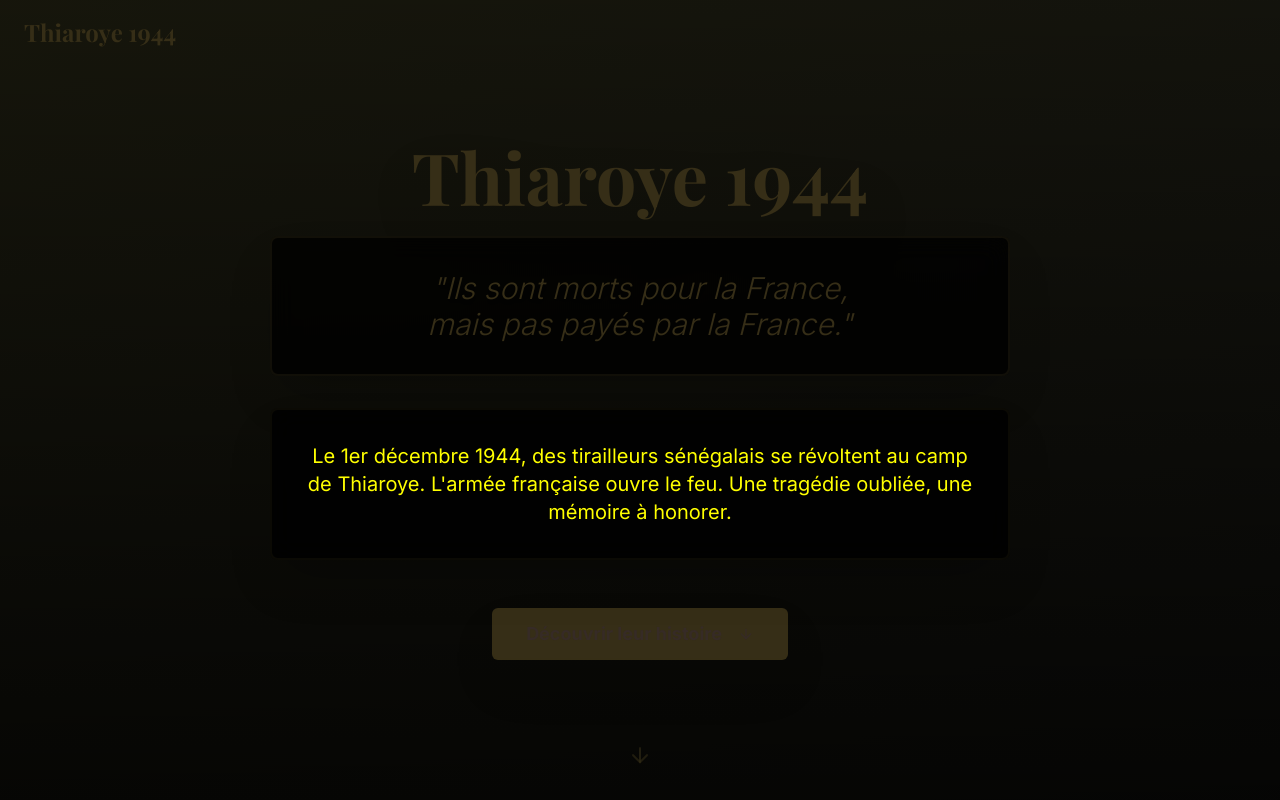
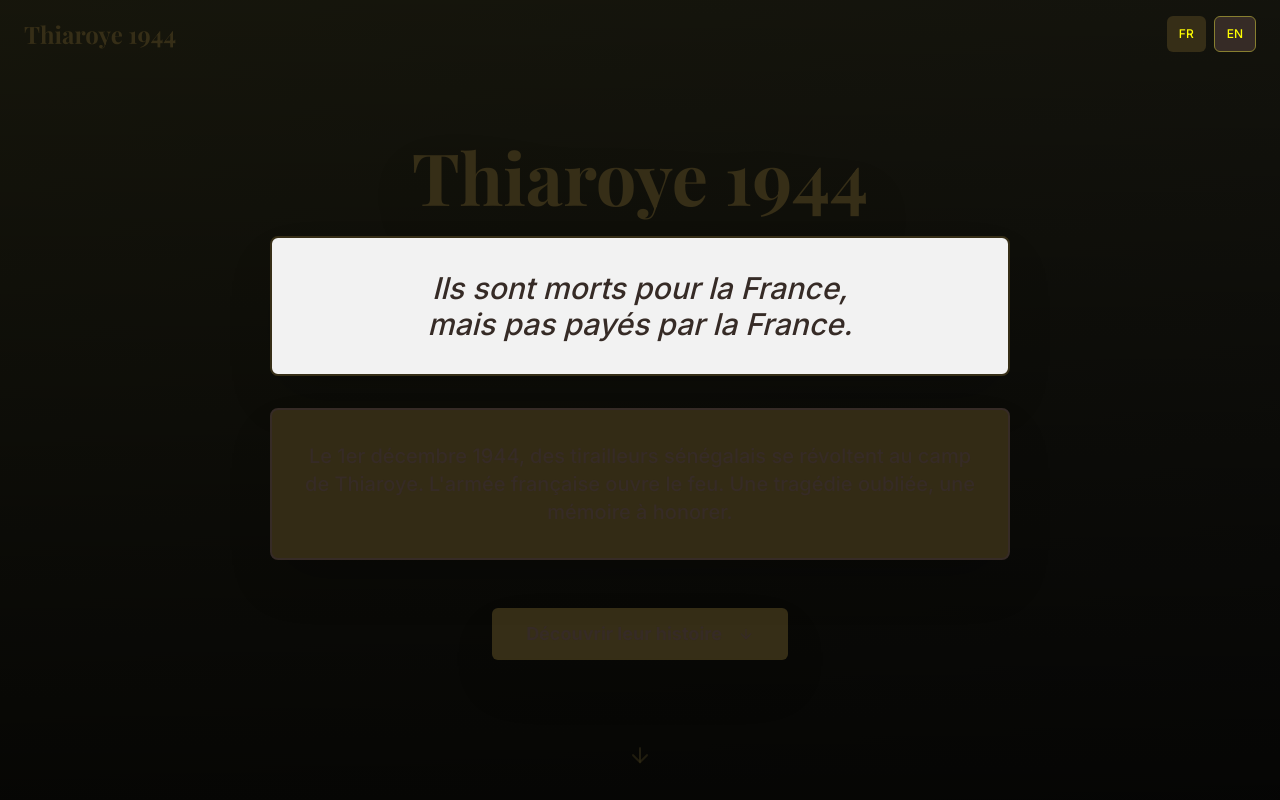
Before and after one commit to Deku937/thiaroye-echoes-remembrance, a React (Vite) app: page / in a window 1280 px wide. Built offline with nearby package versions, Linux system fonts and the light colour scheme.

Commit message:
Fix: Improve readability and add language selection
Improve the readability of the text in the hero section and add language selection functionality.

```diff
--- a/src/components/Hero.tsx
+++ b/src/components/Hero.tsx
@@ -2,9 +2,11 @@
 import { useState, useEffect } from 'react';
 import { Button } from '@/components/ui/button';
 import { ArrowDown } from 'lucide-react';
+import { useLanguage } from '@/contexts/LanguageContext';
 
 const Hero = ({ onDiscover }: { onDiscover: () => void }) => {
   const [isVisible, setIsVisible] = useState(false);
+  const { t } = useLanguage();
 
   useEffect(() => {
     setIsVisible(true);
@@ -20,20 +22,23 @@ const Hero = ({ onDiscover }: { onDiscover: () => void }) => {
 
       <div className={`relative z-20 text-center max-w-4xl px-6 transition-all duration-1000 ${isVisible ? 'opacity-100 translate-y-0' : 'opacity-0 translate-y-10'}`}>
         <h1 className="font-serif text-4xl md:text-6xl lg:text-7xl font-bold text-gold mb-6 leading-tight drop-shadow-2xl">
-          Thiaroye 1944
+          {t('title')}
         </h1>
 
-        <div className="mb-8 bg-black/80 backdrop-blur-md rounded-lg p-8 border-2 border-gold/30 shadow-2xl">
-          <blockquote className="text-xl md:text-2xl lg:text-3xl text-gold italic font-light leading-relaxed drop-shadow-lg">
-            "Ils sont morts pour la France,<br />
-            mais pas payés par la France."
+        <div className="mb-8 bg-white/95 backdrop-blur-md rounded-lg p-8 border-2 border-gold shadow-2xl">
+          <blockquote className="text-xl md:text-2xl lg:text-3xl text-memorial-black italic font-medium leading-relaxed">
+            {t('quote').split('\n').map((line, index) => (
+              <span key={index}>
+                {line}
+                {index === 0 && <br />}
+              </span>
+            ))}
           </blockquote>
         </div>
 
-        <div className="bg-black/85 backdrop-blur-md rounded-lg p-8 mb-12 border-2 border-gold/20 shadow-2xl">
-          <p className="text-lg md:text-xl text-foreground leading-relaxed max-w-2xl mx-auto drop-shadow-lg">
-            Le 1er décembre 1944, des tirailleurs sénégalais se révoltent au camp de Thiaroye.
-            L'armée française ouvre le feu. Une tragédie oubliée, une mémoire à honorer.
+        <div className="bg-gold/95 backdrop-blur-md rounded-lg p-8 mb-12 border-2 border-memorial-black shadow-2xl">
+          <p className="text-lg md:text-xl text-memorial-black font-medium leading-relaxed max-w-2xl mx-auto">
+            {t('description')}
           </p>
         </div>
 
@@ -42,7 +47,7 @@ const Hero = ({ onDiscover }: { onDiscover: () => void }) => {
           size="lg"
           className="bg-gold hover:bg-gold/90 text-memorial-black font-bold px-8 py-6 text-lg transition-all duration-300 hover:scale-105 shadow-2xl border-2 border-gold/50 hover:border-gold"
         >
-          Découvrir leur histoire
+          {t('discoverButton')}
           <ArrowDown className="ml-2 h-5 w-5" />
         </Button>
       </div>
--- /dev/null
+++ b/src/components/LanguageSelector.tsx
@@ -0,0 +1,30 @@
+
+import { Button } from '@/components/ui/button';
+import { useLanguage } from '@/contexts/LanguageContext';
+
+const LanguageSelector = () => {
+  const { language, setLanguage } = useLanguage();
+
+  return (
+    <div className="flex items-center space-x-2">
+      <Button
+        variant={language === 'fr' ? 'default' : 'outline'}
+        size="sm"
+        onClick={() => setLanguage('fr')}
+        className="text-xs"
+      >
+        FR
+      </Button>
+      <Button
+        variant={language === 'en' ? 'default' : 'outline'}
+        size="sm"
+        onClick={() => setLanguage('en')}
+        className="text-xs"
+      >
+        EN
+      </Button>
+    </div>
+  );
+};
+
+export default LanguageSelector;
--- a/src/components/Navigation.tsx
+++ b/src/components/Navigation.tsx
@@ -2,10 +2,13 @@
 import { useState, useEffect } from 'react';
 import { Menu, X } from 'lucide-react';
 import { Button } from '@/components/ui/button';
+import { useLanguage } from '@/contexts/LanguageContext';
+import LanguageSelector from './LanguageSelector';
 
 const Navigation = ({ showContent }: { showContent: boolean }) => {
   const [isScrolled, setIsScrolled] = useState(false);
   const [isMobileMenuOpen, setIsMobileMenuOpen] = useState(false);
+  const { t } = useLanguage();
 
   useEffect(() => {
     const handleScroll = () => {
@@ -25,11 +28,11 @@ const Navigation = ({ showContent }: { showContent: boolean }) => {
   };
 
   const navItems = [
-    { id: 'intro', label: 'Introduction' },
-    { id: 'revolt', label: 'La Révolte' },
-    { id: 'testimonies', label: 'Témoignages' },
-    { id: 'aftermath', label: 'Et après ?' },
-    { id: 'sources', label: 'Sources' },
+    { id: 'intro', label: t('introduction') },
+    { id: 'revolt', label: t('revolt') },
+    { id: 'testimonies', label: t('testimonies') },
+    { id: 'aftermath', label: t('aftermath') },
+    { id: 'sources', label: t('sources') },
   ];
 
   return (
@@ -42,8 +45,11 @@ const Navigation = ({ showContent }: { showContent: boolean }) => {
             onClick={() => scrollToSection('hero')}
             className="font-serif text-xl md:text-2xl font-bold text-gold hover:text-gold/80 transition-colors"
           >
-            Thiaroye 1944
+            {t('title')}
           </button>
+
+          <div className="flex items-center space-x-4">
+            <LanguageSelector />
 
             {/* Desktop Navigation - only show if content is visible */}
             {showContent && (
@@ -72,6 +78,7 @@ const Navigation = ({ showContent }: { showContent: boolean }) => {
               </Button>
             )}
           </div>
+        </div>
 
         {/* Mobile Navigation Menu - only show if content is visible */}
         {showContent && isMobileMenuOpen && (
--- /dev/null
+++ b/src/contexts/LanguageContext.tsx
@@ -0,0 +1,84 @@
+
+import React, { createContext, useContext, useState, ReactNode } from 'react';
+
+type Language = 'fr' | 'en';
+
+interface Translations {
+  [key: string]: {
+    fr: string;
+    en: string;
+  };
+}
+
+const translations: Translations = {
+  title: {
+    fr: 'Thiaroye 1944',
+    en: 'Thiaroye 1944'
+  },
+  quote: {
+    fr: 'Ils sont morts pour la France,\nmais pas payés par la France.',
+    en: 'They died for France,\nbut were not paid by France.'
+  },
+  description: {
+    fr: 'Le 1er décembre 1944, des tirailleurs sénégalais se révoltent au camp de Thiaroye. L\'armée française ouvre le feu. Une tragédie oubliée, une mémoire à honorer.',
+    en: 'On December 1, 1944, Senegalese riflemen revolt at the Thiaroye camp. The French army opens fire. A forgotten tragedy, a memory to honor.'
+  },
+  discoverButton: {
+    fr: 'Découvrir leur histoire',
+    en: 'Discover their story'
+  },
+  navigation: {
+    fr: 'Navigation',
+    en: 'Navigation'
+  },
+  introduction: {
+    fr: 'Introduction',
+    en: 'Introduction'
+  },
+  revolt: {
+    fr: 'La Révolte',
+    en: 'The Revolt'
+  },
+  testimonies: {
+    fr: 'Témoignages',
+    en: 'Testimonies'
+  },
+  aftermath: {
+    fr: 'Et après ?',
+    en: 'What happened next?'
+  },
+  sources: {
+    fr: 'Sources',
+    en: 'Sources'
+  }
+};
+
+interface LanguageContextType {
+  language: Language;
+  setLanguage: (lang: Language) => void;
+  t: (key: string) => string;
+}
+
+const LanguageContext = createContext<LanguageContextType | undefined>(undefined);
+
+export const LanguageProvider = ({ children }: { children: ReactNode }) => {
+  const [language, setLanguage] = useState<Language>('fr');
+
+  const t = (key: string): string => {
+    return translations[key]?.[language] || key;
+  };
+
+  return (
+    <LanguageContext.Provider value={{ language, setLanguage, t }}>
+      {children}
+    </LanguageContext.Provider>
+  );
+};
+
+export const useLanguage = () => {
+  const context = useContext(LanguageContext);
+  if (context === undefined) {
+    throw new Error('useLanguage must be used within a LanguageProvider');
+  }
+  return context;
+};
--- a/src/pages/Index.tsx
+++ b/src/pages/Index.tsx
@@ -8,6 +8,7 @@ import Testimonies from '@/components/Testimonies';
 import Aftermath from '@/components/Aftermath';
 import Sources from '@/components/Sources';
 import Footer from '@/components/Footer';
+import { LanguageProvider } from '@/contexts/LanguageContext';
 
 const Index = () => {
   const [showContent, setShowContent] = useState(false);
@@ -24,6 +25,7 @@ const Index = () => {
   };
 
   return (
+    <LanguageProvider>
       <div className="min-h-screen bg-background">
         <Navigation showContent={showContent} />
 
@@ -42,6 +44,7 @@ const Index = () => {
           </>
         )}
       </div>
+    </LanguageProvider>
   );
 };
 
```
Lines whose indentation alone changed are shown as unchanged.
